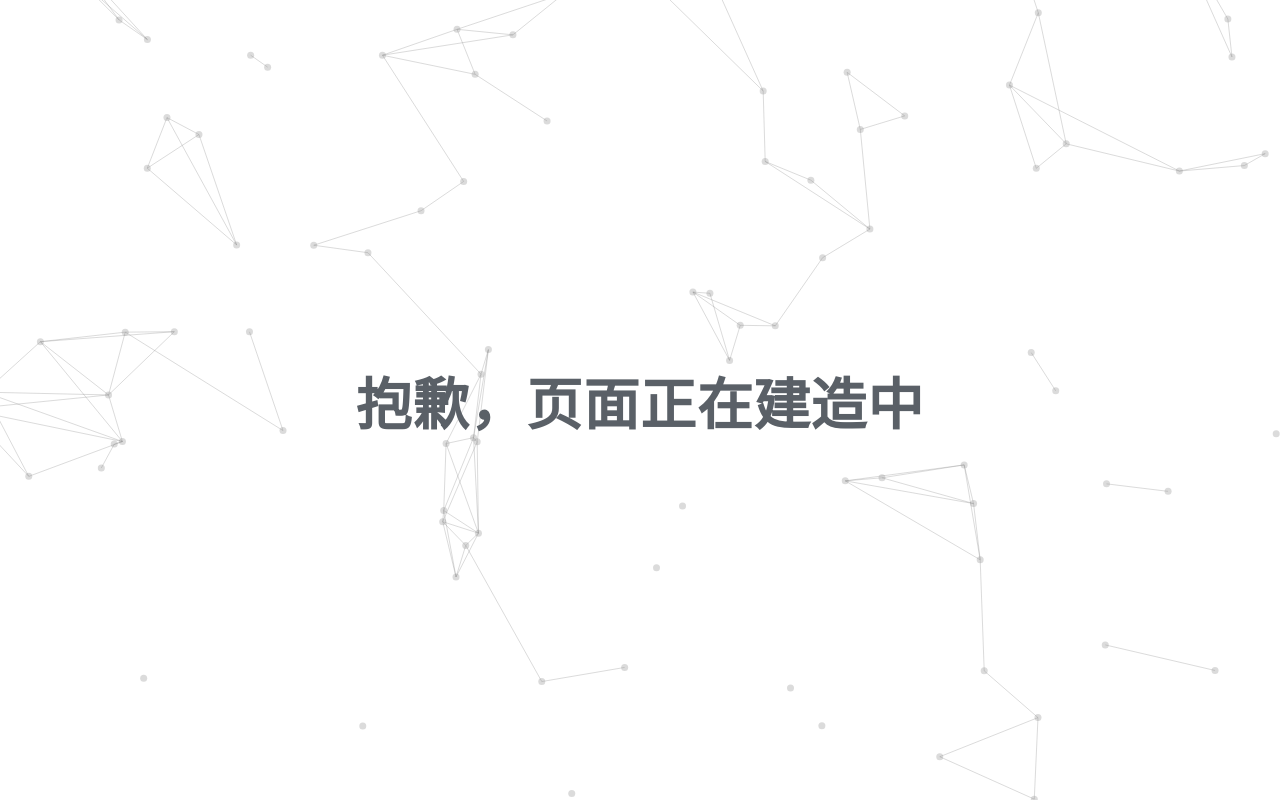
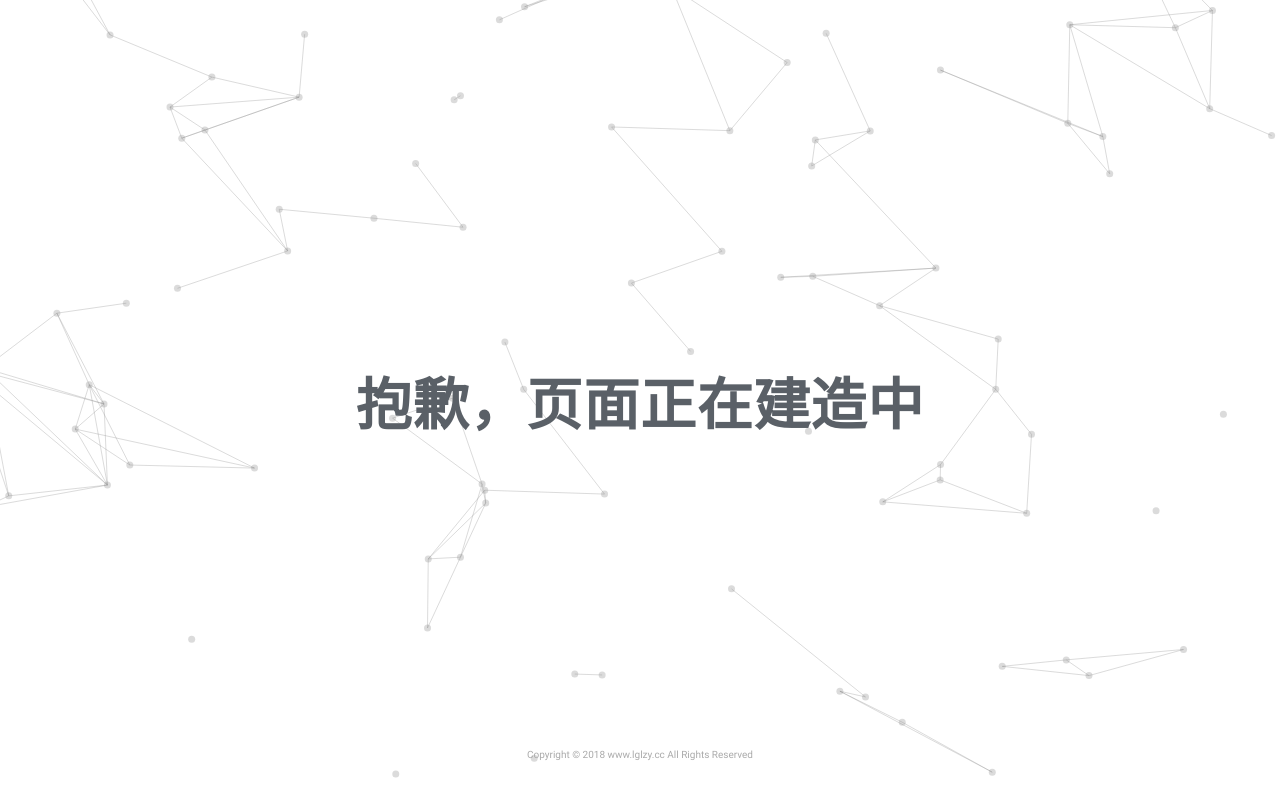
Before and after one commit to luogao/personal-site, a Vue app: page /under_construction in a window 1280 px wide. Built offline with nearby package versions, Linux system fonts and the light colour scheme.

Commit message:
更新'under_construction'页面

```diff
--- a/src/components/UnderConstruction.vue
+++ b/src/components/UnderConstruction.vue
@@ -1,13 +1,14 @@
 <template>
   <div>
     <div id="particles"></div>
-    <div class="alert-word"><span>{{message}}</span></div>
-    <footer id="copyright" v-if="showFooter">
+    <div class="alert-word"><span id="dynamicTxt">{{message}}</span></div>
+    <footer id="copyright">
       <p>Copyright © {{curYear}} www.lglzy.cc All Rights Reserved</p>
     </footer>
   </div>
 </template>
 <script>
+// import dynamicTxtFn from '../assets/js/dynamicTxt'
 export default {
   name: 'UnderConstruction',
   data () {
@@ -17,7 +18,12 @@ export default {
       message: '抱歉，页面正在建造中'
     }
   },
-  computed: {},
+  computed: {
+    curYear () {
+      let date = new Date()
+      return date.getFullYear()
+    }
+  },
   mounted () {
     let vm = this
     /* global Particleground:true */
@@ -26,6 +32,7 @@ export default {
       dotColor: 'rgba(136,136,136,0.3)',
       lineColor: 'rgba(136,136,136,0.3)'
     })
+    // dynamicTxtFn(vm.message, 100)
   },
   beforeDestroy () {
     this.myParticleground.destroy()
@@ -47,8 +54,8 @@ export default {
     font-weight: 700;
     letter-spacing: 0.015em;
     color: #5a6067;
-    animation: 2s fadeIn ease-in-out;
     align-items: center;
+    animation: 2s fadeIn ease-in;
     justify-content: center;
     span{
         text-align:center;
@@ -60,6 +67,17 @@ export default {
   height: 100%;
   top: 0;
   left: 0;
+}
+#copyright {
+  position: absolute;
+  bottom: 0;
+  width: 100%;
+  p {
+    color: #aaa;
+    font-size: 10px;
+    text-align: center;
+    margin: 0 0 40px 0;
+  }
 }
 @keyframes fadeInUp {
   from {
```
Also changed, not shown: src/assets/js/dynamicTxt.js (+5 -6 lines).
